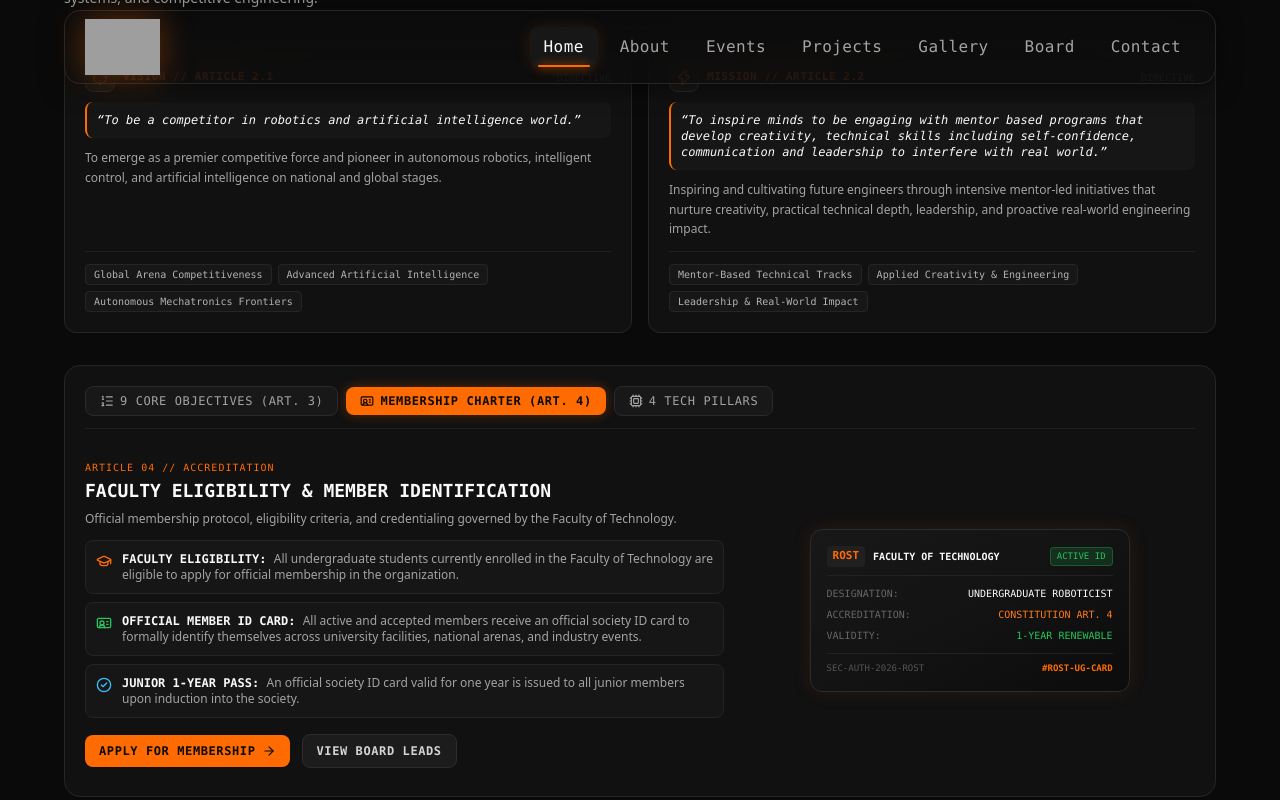
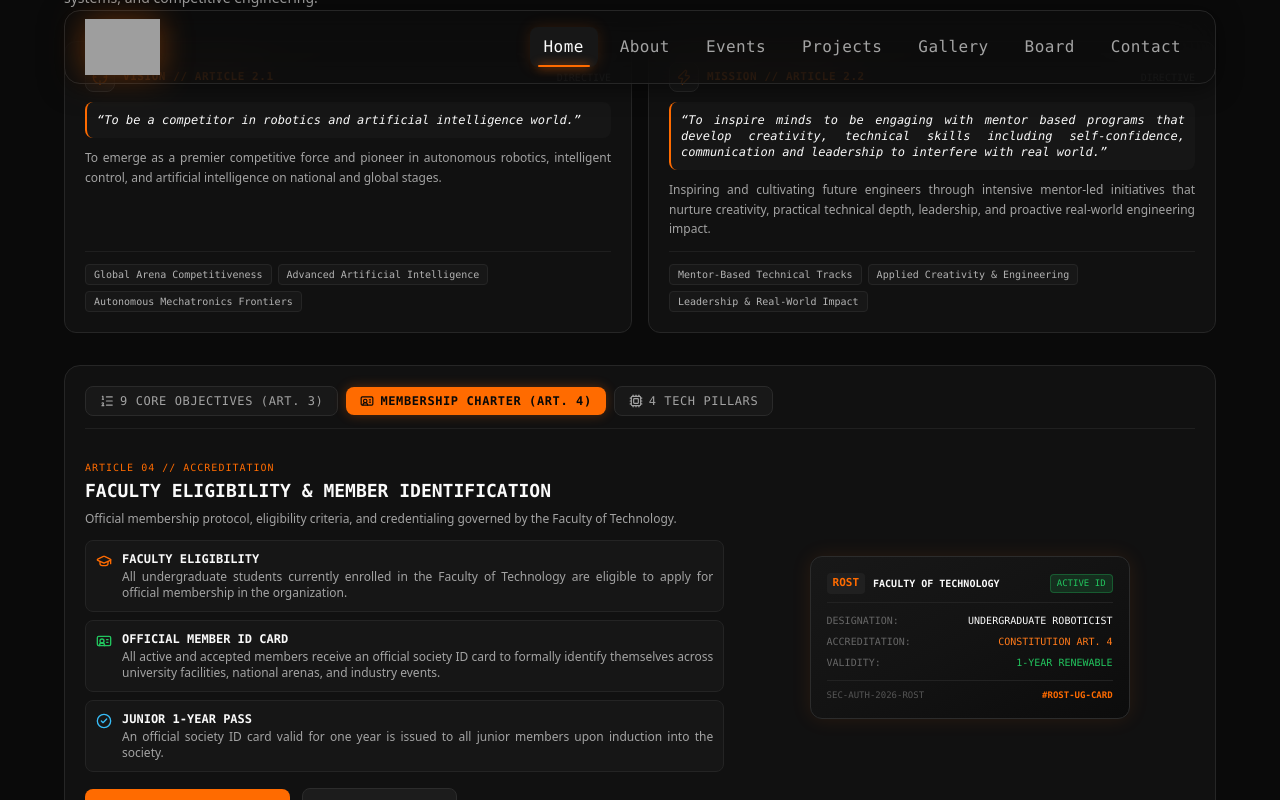
Before and after one commit to Rasika00/Rost-web, a Next.js app: page / in a window 1280 px wide. Both pictures are taken after a click on the button "MEMBERSHIP CHARTER (ART. 4)". Shown: the part 1005-1805 px from the top of the page. Built offline with nearby package versions, Linux system fonts and the light colour scheme; grey boxes are pictures that could not be loaded.

Commit message:
justify the text

```diff
--- a/app/globals.css
+++ b/app/globals.css
@@ -69,6 +69,15 @@ body {
   color: #fafafa;
   overflow-x: hidden;
   font-feature-settings: "cv02", "cv03", "cv04", "cv11";
+}
+
+/* Global text justification across all content */
+p,
+article,
+blockquote,
+.text-justify {
+  text-align: justify;
+  text-justify: inter-word;
 }
 
 /* Lenis Momentum Smooth Scrolling */
--- a/components/about-section.tsx
+++ b/components/about-section.tsx
@@ -128,11 +128,11 @@ export function AboutSection({ showFullNavigationLink = true }: AboutSectionProp
                   <span className="text-[10px] font-mono text-[#666666]">DIRECTIVE</span>
                 </div>
 
-                <div className="p-2.5 rounded-lg bg-[#161616] border-l-2 border-[#ff6b00] font-mono text-xs text-[#fafafa] italic">
+                <div className="p-2.5 rounded-lg bg-[#161616] border-l-2 border-[#ff6b00] font-mono text-xs text-[#fafafa] italic text-justify">
                   &ldquo;{CONSTITUTION_DATA.articles.article2.vision.verbatim}&rdquo;
                 </div>
 
-                <p className="text-xs text-[#a3a3a3] font-sans leading-relaxed">
+                <p className="text-xs text-[#a3a3a3] font-sans leading-relaxed text-justify">
                   {CONSTITUTION_DATA.articles.article2.vision.lead}
                 </p>
               </div>
@@ -166,11 +166,11 @@ export function AboutSection({ showFullNavigationLink = true }: AboutSectionProp
                   <span className="text-[10px] font-mono text-[#666666]">DIRECTIVE</span>
                 </div>
 
-                <div className="p-2.5 rounded-lg bg-[#161616] border-l-2 border-[#ff6b00] font-mono text-xs text-[#fafafa] italic">
+                <div className="p-2.5 rounded-lg bg-[#161616] border-l-2 border-[#ff6b00] font-mono text-xs text-[#fafafa] italic text-justify">
                   &ldquo;{CONSTITUTION_DATA.articles.article2.mission.verbatim}&rdquo;
                 </div>
 
-                <p className="text-xs text-[#a3a3a3] font-sans leading-relaxed">
+                <p className="text-xs text-[#a3a3a3] font-sans leading-relaxed text-justify">
                   {CONSTITUTION_DATA.articles.article2.mission.lead}
                 </p>
               </div>
@@ -309,36 +309,36 @@ export function AboutSection({ showFullNavigationLink = true }: AboutSectionProp
                   <div className="p-2.5 rounded-lg bg-[#161616] border border-[#242424] flex items-start gap-2.5">
                     <GraduationCap className="w-4 h-4 text-[#ff6b00] mt-0.5 shrink-0" />
                     <div>
-                      <span className="font-mono font-bold text-[#fafafa] uppercase">
-                        Faculty Eligibility:{" "}
-                      </span>
-                      <span className="text-[#a3a3a3]">
+                      <div className="font-mono font-bold text-[#fafafa] uppercase">
+                        Faculty Eligibility
+                      </div>
+                      <p className="text-[#a3a3a3] text-justify mt-0.5">
                         {CONSTITUTION_DATA.articles.article4.eligibility}
-                      </span>
+                      </p>
                     </div>
                   </div>
 
                   <div className="p-2.5 rounded-lg bg-[#161616] border border-[#242424] flex items-start gap-2.5">
                     <IdCard className="w-4 h-4 text-[#22c55e] mt-0.5 shrink-0" />
                     <div>
-                      <span className="font-mono font-bold text-[#fafafa] uppercase">
-                        Official Member ID Card:{" "}
-                      </span>
-                      <span className="text-[#a3a3a3]">
+                      <div className="font-mono font-bold text-[#fafafa] uppercase">
+                        Official Member ID Card
+                      </div>
+                      <p className="text-[#a3a3a3] text-justify mt-0.5">
                         {CONSTITUTION_DATA.articles.article4.activeMemberId}
-                      </span>
+                      </p>
                     </div>
                   </div>
 
                   <div className="p-2.5 rounded-lg bg-[#161616] border border-[#242424] flex items-start gap-2.5">
                     <CheckCircle2 className="w-4 h-4 text-[#38bdf8] mt-0.5 shrink-0" />
                     <div>
-                      <span className="font-mono font-bold text-[#fafafa] uppercase">
-                        Junior 1-Year Pass:{" "}
-                      </span>
-                      <span className="text-[#a3a3a3]">
+                      <div className="font-mono font-bold text-[#fafafa] uppercase">
+                        Junior 1-Year Pass
+                      </div>
+                      <p className="text-[#a3a3a3] text-justify mt-0.5">
                         {CONSTITUTION_DATA.articles.article4.juniorMemberId}
-                      </span>
+                      </p>
                     </div>
                   </div>
                 </div>
```
